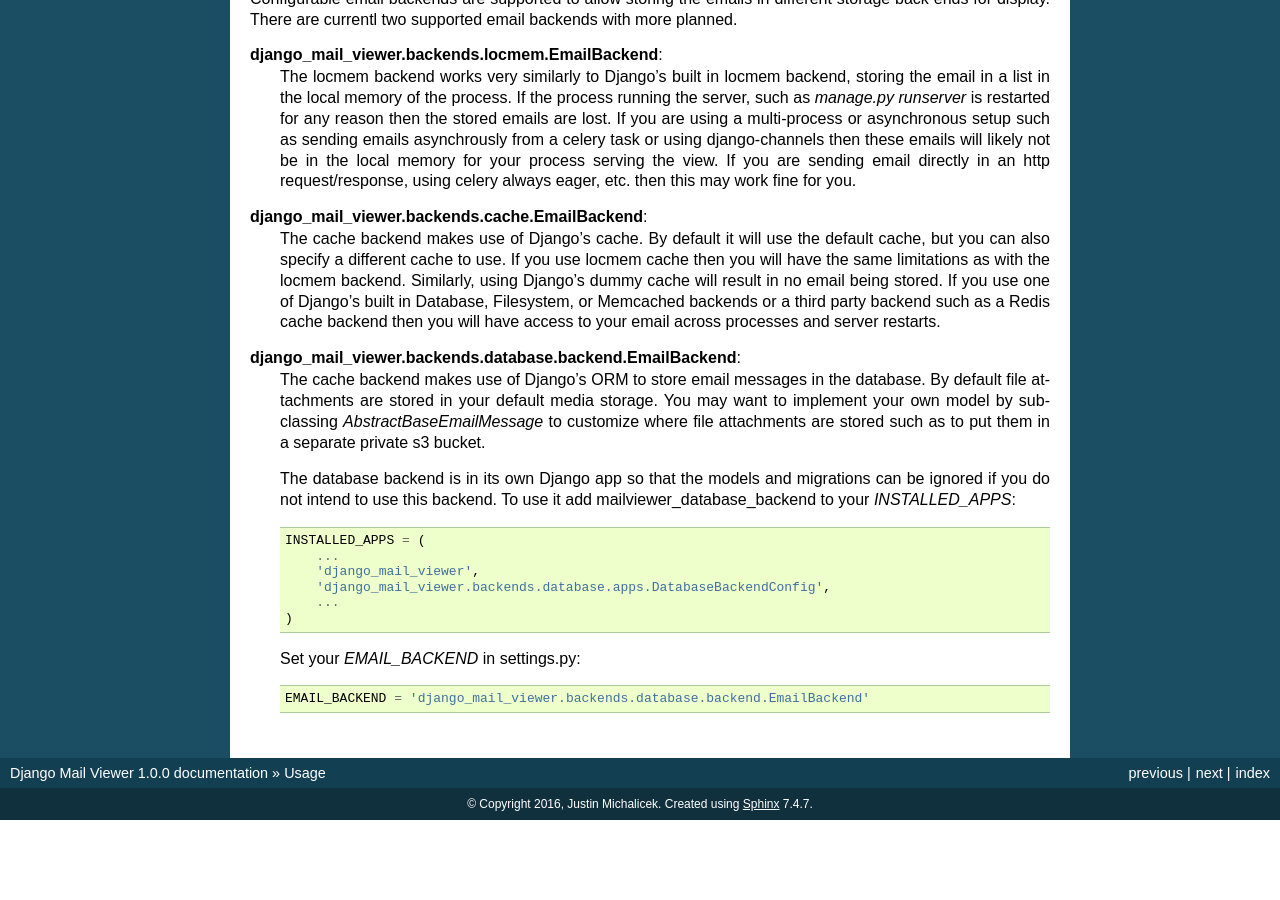
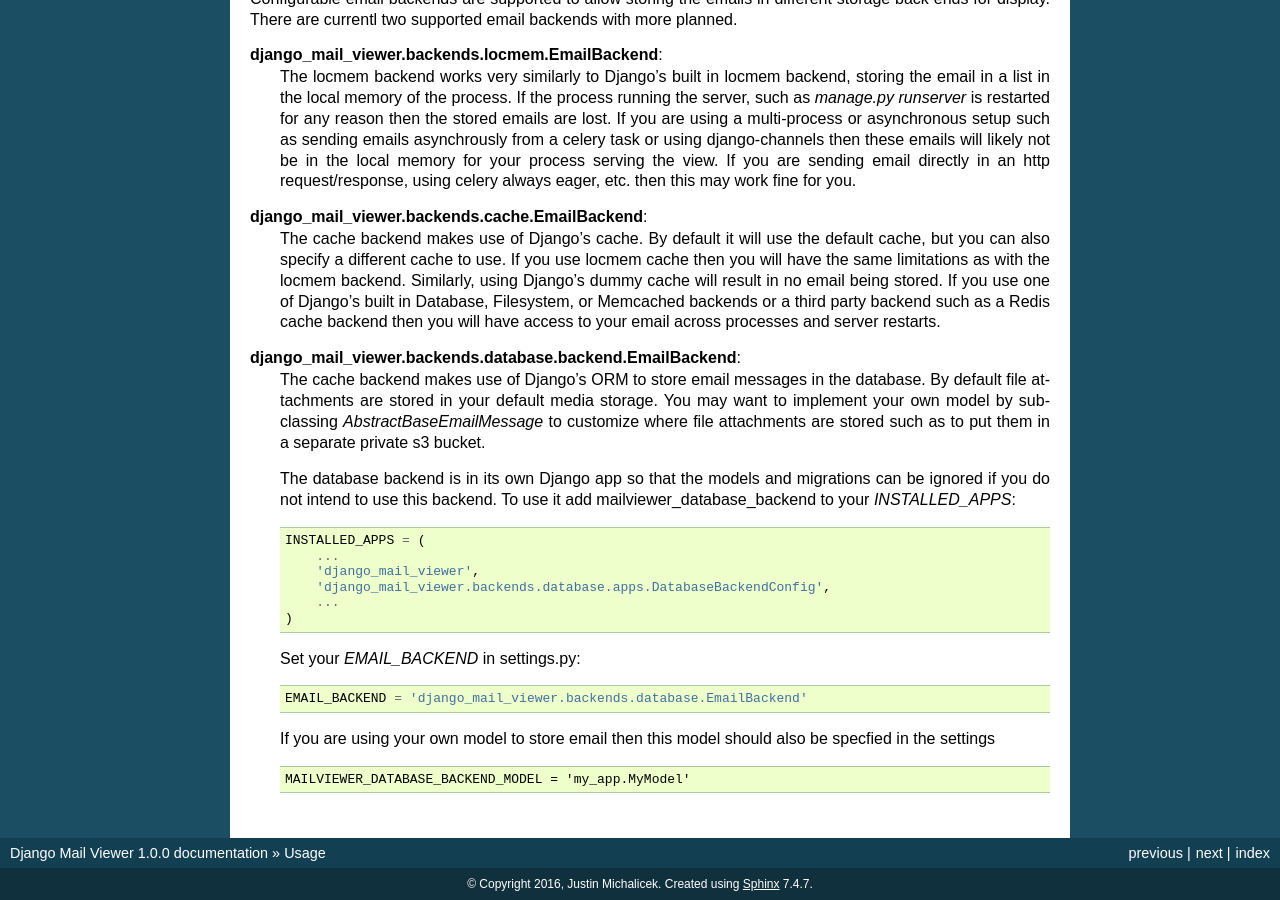
Before and after one commit to jmichalicek/django-mail-viewer, a Sphinx documentation site: the page built from docs/usage.rst, in a window 1280 px wide and 900 px high, scrolled down 682 px. Built offline with Sphinx 7.4.7, drawn with Linux system fonts in a browser that asks for light colours; before the commit the page ends 1502 px from its top, so only the background shows below that.

Commit message:
a bit more info in docs about new settings for database backend

```diff
--- a/docs/usage.rst
+++ b/docs/usage.rst
@@ -81,4 +81,10 @@ There are currentl two supported email backends with more planned.
 
     .. code-block:: python
 
-        EMAIL_BACKEND = 'django_mail_viewer.backends.database.backend.EmailBackend'
+        EMAIL_BACKEND = 'django_mail_viewer.backends.database.EmailBackend'
+
+    If you are using your own model to store email then this model should also be specfied in the settings
+
+    .. code-block:: pythong
+
+      MAILVIEWER_DATABASE_BACKEND_MODEL = 'my_app.MyModel'
```
